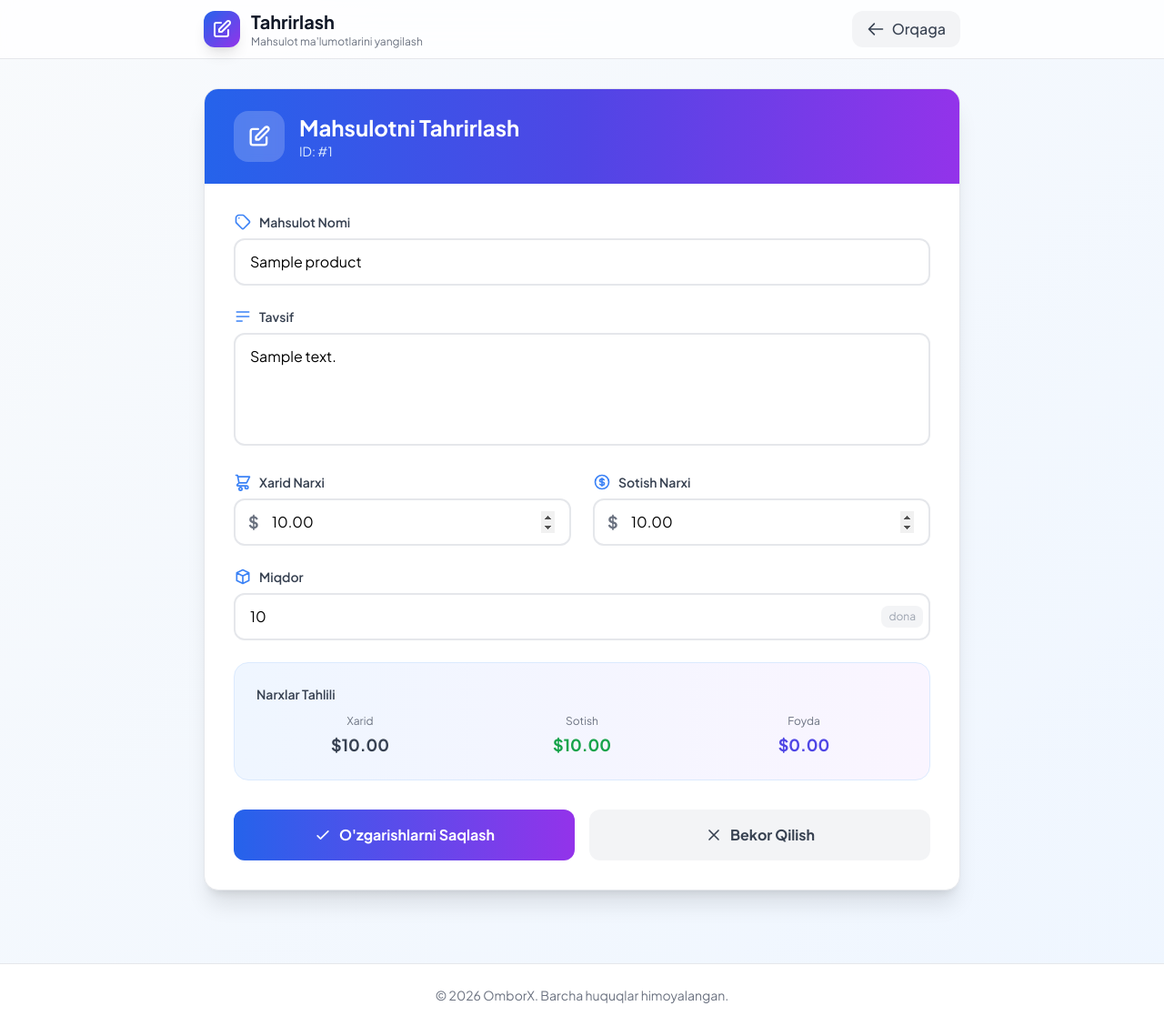
After one commit to azatbek-07/Foyda-zarar, a PHP site: page /edit_product.php?id=1 in a window 1280 px wide. The commit adds this page. Shown: the whole page at 91% size. Run offline with PHP 8.4, Linux system fonts and the light colour scheme; the visitor is signed in with stand-in values (Sample User, id 1); tables that the repository leaves empty hold one stand-in row (values such as "Sample post"); some libraries are stand-ins or nearby versions.

Commit message:
Add product editing functionality with form and live preview

```diff
--- /dev/null
+++ b/edit_product.php
@@ -0,0 +1,410 @@
+<?php
+session_start();
+
+if (!isset($_SESSION["loggedin"]) || $_SESSION["loggedin"] !== true) {
+    header("Location: login/index.php");
+    exit;
+}
+
+include './db.php';
+
+$db = new DB();
+
+// Get product ID from URL
+$product_id = isset($_GET['id']) ? $_GET['id'] : null;
+
+if (!$product_id) {
+    header("Location: ./");
+    exit;
+}
+
+
+
+// Fetch product data
+$product = $db->select('products', '*', ['id' => $product_id]);
+if (empty($product)) {
+    header("Location: ./");
+    exit;
+}
+$product = $product[0];
+
+$success_message = '';
+$error_message = '';
+
+// =======================
+// UPDATE
+// =======================
+if ($_SERVER['REQUEST_METHOD'] === 'POST') {
+    $id = $_POST['id'];
+    $name = $_POST['name'];
+    $description = $_POST['description'];
+    $purchase_price = $_POST['purchase_price'];
+    $sale_price = $_POST['sale_price'];
+    $quantity = $_POST['quantity'];
+
+    try {
+        $db->update(
+            'products',
+            [
+                'name' => $name,
+                'description' => $description,
+                'purchase_price' => $purchase_price,
+                'sale_price' => $sale_price,
+                'quantity' => $quantity
+            ],
+            [
+                'id' => $id
+            ]
+        );
+
+        $success_message = "Mahsulot muvaffaqiyatli yangilandi!";
+
+        // Refresh product data
+        $product = $db->select('products', '*', ['id' => $id])[0];
+
+
+        header("Location: ./");
+        exit;
+    } catch (Exception $e) {
+        $error_message = "Xatolik yuz berdi: " . $e->getMessage();
+    }
+}
+
+
+?>
+
+<!DOCTYPE html>
+<html lang="uz">
+<head>
+    <meta charset="UTF-8">
+    <meta name="viewport" content="width=device-width, initial-scale=1.0">
+    <title>Mahsulotni Tahrirlash - OmborX</title>
+    <link rel="icon" type="image/x-icon" href="https://cdn-icons-png.flaticon.com/512/1159/1159633.png">
+    <script src="https://cdn.tailwindcss.com"></script>
+    <link rel="stylesheet" href="https://cdnjs.cloudflare.com/ajax/libs/font-awesome/6.5.1/css/all.min.css">
+    <style>
+        @import url('https://fonts.googleapis.com/css2?family=Plus+Jakarta+Sans:wght@300;400;500;600;700;800&display=swap');
+
+        * {
+            font-family: 'Plus Jakarta Sans', sans-serif;
+        }
+
+        @keyframes slideIn {
+            from {
+                opacity: 0;
+                transform: translateY(20px);
+            }
+            to {
+                opacity: 1;
+                transform: translateY(0);
+            }
+        }
+
+        .slide-in {
+            animation: slideIn 0.5s ease-out;
+        }
+
+        @keyframes pulse {
+            0%, 100% {
+                opacity: 1;
+            }
+            50% {
+                opacity: 0.5;
+            }
+        }
+
+        .pulse {
+            animation: pulse 2s cubic-bezier(0.4, 0, 0.6, 1) infinite;
+        }
+
+        input[type="number"]::-webkit-inner-spin-button,
+        input[type="number"]::-webkit-outer-spin-button {
+            opacity: 1;
+        }
+    </style>
+</head>
+<body class="bg-gradient-to-br from-slate-50 to-blue-50 min-h-screen">
+    <!-- Top Navigation -->
+    <nav class="bg-white/80 backdrop-blur-lg border-b border-gray-200 sticky top-0 z-50">
+        <div class="max-w-4xl mx-auto px-4 sm:px-6 lg:px-8">
+            <div class="flex justify-between items-center h-16">
+                <!-- Logo -->
+                <div class="flex items-center gap-3">
+                    <div class="w-10 h-10 bg-gradient-to-br from-blue-600 to-purple-600 rounded-xl flex items-center justify-center shadow-lg">
+                        <svg class="w-6 h-6 text-white" fill="none" stroke="currentColor" viewBox="0 0 24 24">
+                            <path stroke-linecap="round" stroke-linejoin="round" stroke-width="2" d="M11 5H6a2 2 0 00-2 2v11a2 2 0 002 2h11a2 2 0 002-2v-5m-1.414-9.414a2 2 0 112.828 2.828L11.828 15H9v-2.828l8.586-8.586z"></path>
+                        </svg>
+                    </div>
+                    <div>
+                        <h1 class="text-xl font-bold text-gray-900">Tahrirlash</h1>
+                        <p class="text-xs text-gray-500">Mahsulot ma'lumotlarini yangilash</p>
+                    </div>
+                </div>
+
+                <!-- Back Button -->
+                <a href="./"
+                   class="flex items-center gap-2 bg-gray-100 text-gray-700 px-4 py-2 rounded-xl font-medium hover:bg-gray-200 transition-all duration-200">
+                    <svg class="w-5 h-5" fill="none" stroke="currentColor" viewBox="0 0 24 24">
+                        <path stroke-linecap="round" stroke-linejoin="round" stroke-width="2" d="M10 19l-7-7m0 0l7-7m-7 7h18"></path>
+                    </svg>
+                    Orqaga
+                </a>
+            </div>
+        </div>
+    </nav>
+
+    <!-- Main Content -->
+    <main class="max-w-4xl mx-auto px-4 sm:px-6 lg:px-8 py-8">
+        <div class="slide-in">
+            <!-- Success Message -->
+            <?php if ($success_message): ?>
+                <div class="mb-6 bg-gradient-to-r from-green-50 to-emerald-50 border border-green-200 rounded-2xl p-6">
+                    <div class="flex items-center gap-4">
+                        <div class="w-12 h-12 bg-green-500 rounded-full flex items-center justify-center flex-shrink-0">
+                            <svg class="w-6 h-6 text-white" fill="none" stroke="currentColor" viewBox="0 0 24 24">
+                                <path stroke-linecap="round" stroke-linejoin="round" stroke-width="2" d="M5 13l4 4L19 7"></path>
+                            </svg>
+                        </div>
+                        <div>
+                            <h3 class="text-lg font-bold text-green-800">Muvaffaqiyatli!</h3>
+                            <p class="text-green-700"><?php echo htmlspecialchars($success_message); ?></p>
+                            <p class="text-green-600 text-sm mt-1 pulse">Bosh sahifaga qaytarilmoqda...</p>
+                        </div>
+                    </div>
+                </div>
+            <?php endif; ?>
+
+            <!-- Error Message -->
+            <?php if ($error_message): ?>
+                <div class="mb-6 bg-gradient-to-r from-red-50 to-rose-50 border border-red-200 rounded-2xl p-6">
+                    <div class="flex items-center gap-4">
+                        <div class="w-12 h-12 bg-red-500 rounded-full flex items-center justify-center flex-shrink-0">
+                            <svg class="w-6 h-6 text-white" fill="none" stroke="currentColor" viewBox="0 0 24 24">
+                                <path stroke-linecap="round" stroke-linejoin="round" stroke-width="2" d="M6 18L18 6M6 6l12 12"></path>
+                            </svg>
+                        </div>
+                        <div>
+                            <h3 class="text-lg font-bold text-red-800">Xatolik!</h3>
+                            <p class="text-red-700"><?php echo htmlspecialchars($error_message); ?></p>
+                        </div>
+                    </div>
+                </div>
+            <?php endif; ?>
+
+            <!-- Edit Form Card -->
+            <div class="bg-white rounded-2xl shadow-xl border border-gray-200 overflow-hidden">
+                <!-- Card Header -->
+                <div class="bg-gradient-to-r from-blue-600 via-indigo-600 to-purple-600 px-8 py-6">
+                    <div class="flex items-center gap-4">
+                        <div class="w-14 h-14 bg-white/20 backdrop-blur-sm rounded-2xl flex items-center justify-center">
+                            <svg class="w-7 h-7 text-white" fill="none" stroke="currentColor" viewBox="0 0 24 24">
+                                <path stroke-linecap="round" stroke-linejoin="round" stroke-width="2" d="M11 5H6a2 2 0 00-2 2v11a2 2 0 002 2h11a2 2 0 002-2v-5m-1.414-9.414a2 2 0 112.828 2.828L11.828 15H9v-2.828l8.586-8.586z"></path>
+                            </svg>
+                        </div>
+                        <div>
+                            <h2 class="text-2xl font-bold text-white">Mahsulotni Tahrirlash</h2>
+                            <p class="text-blue-100 text-sm">ID: #<?php echo htmlspecialchars($product['id']); ?></p>
+                        </div>
+                    </div>
+                </div>
+
+                <!-- Form Body -->
+                <div class="p-8">
+                    <form action="" method="post" id="editForm">
+                        <input type="hidden" name="id" value="<?php echo htmlspecialchars($product['id']); ?>">
+
+                        <div class="space-y-6">
+                            <!-- Product Name -->
+                            <div>
+                                <label for="name" class="flex items-center gap-2 text-sm font-semibold text-gray-700 mb-2">
+                                    <svg class="w-5 h-5 text-blue-500" fill="none" stroke="currentColor" viewBox="0 0 24 24">
+                                        <path stroke-linecap="round" stroke-linejoin="round" stroke-width="2" d="M7 7h.01M7 3h5c.512 0 1.024.195 1.414.586l7 7a2 2 0 010 2.828l-7 7a2 2 0 01-2.828 0l-7-7A1.994 1.994 0 013 12V7a4 4 0 014-4z"></path>
+                                    </svg>
+                                    Mahsulot Nomi
+                                </label>
+                                <input type="text"
+                                       name="name"
+                                       id="name"
+                                       value="<?php echo htmlspecialchars($product['name']); ?>"
+                                       class="w-full px-4 py-3 border-2 border-gray-200 rounded-xl focus:border-blue-500 focus:ring-4 focus:ring-blue-100 outline-none transition-all duration-200"
+                                       placeholder="Mahsulot nomini kiriting"
+                                       required>
+                            </div>
+
+                            <!-- Description -->
+                            <div>
+                                <label for="description" class="flex items-center gap-2 text-sm font-semibold text-gray-700 mb-2">
+                                    <svg class="w-5 h-5 text-blue-500" fill="none" stroke="currentColor" viewBox="0 0 24 24">
+                                        <path stroke-linecap="round" stroke-linejoin="round" stroke-width="2" d="M4 6h16M4 12h16M4 18h7"></path>
+                                    </svg>
+                                    Tavsif
+                                </label>
+                                <textarea name="description"
+                                          id="description"
+                                          rows="4"
+                                          class="w-full px-4 py-3 border-2 border-gray-200 rounded-xl focus:border-blue-500 focus:ring-4 focus:ring-blue-100 outline-none transition-all duration-200 resize-none"
+                                          placeholder="Mahsulot tavsifini kiriting"
+                                          required><?php echo htmlspecialchars($product['description']); ?></textarea>
+                            </div>
+
+                            <!-- Prices Grid -->
+                            <div class="grid grid-cols-1 md:grid-cols-2 gap-6">
+                                <!-- Purchase Price -->
+                                <div>
+                                    <label for="purchase_price" class="flex items-center gap-2 text-sm font-semibold text-gray-700 mb-2">
+                                        <svg class="w-5 h-5 text-blue-500" fill="none" stroke="currentColor" viewBox="0 0 24 24">
+                                            <path stroke-linecap="round" stroke-linejoin="round" stroke-width="2" d="M3 3h2l.4 2M7 13h10l4-8H5.4M7 13L5.4 5M7 13l-2.293 2.293c-.63.63-.184 1.707.707 1.707H17m0 0a2 2 0 100 4 2 2 0 000-4zm-8 2a2 2 0 100 4 2 2 0 000-4z"></path>
+                                        </svg>
+                                        Xarid Narxi
+                                    </label>
+                                    <div class="relative">
+                                        <span class="absolute left-4 top-1/2 transform -translate-y-1/2 text-gray-500 font-bold text-lg">$</span>
+                                        <input type="number"
+                                               name="purchase_price"
+                                               id="purchase_price"
+                                               step="0.01"
+                                               min="0"
+                                               value="<?php echo htmlspecialchars($product['purchase_price']); ?>"
+                                               class="w-full pl-10 pr-4 py-3 border-2 border-gray-200 rounded-xl focus:border-blue-500 focus:ring-4 focus:ring-blue-100 outline-none transition-all duration-200"
+                                               placeholder="0.00"
+                                               required>
+                                    </div>
+                                </div>
+
+                                <!-- Sale Price -->
+                                <div>
+                                    <label for="sale_price" class="flex items-center gap-2 text-sm font-semibold text-gray-700 mb-2">
+                                        <svg class="w-5 h-5 text-blue-500" fill="none" stroke="currentColor" viewBox="0 0 24 24">
+                                            <path stroke-linecap="round" stroke-linejoin="round" stroke-width="2" d="M12 8c-1.657 0-3 .895-3 2s1.343 2 3 2 3 .895 3 2-1.343 2-3 2m0-8c1.11 0 2.08.402 2.599 1M12 8V7m0 1v8m0 0v1m0-1c-1.11 0-2.08-.402-2.599-1M21 12a9 9 0 11-18 0 9 9 0 0118 0z"></path>
+                                        </svg>
+                                        Sotish Narxi
+                                    </label>
+                                    <div class="relative">
+                                        <span class="absolute left-4 top-1/2 transform -translate-y-1/2 text-gray-500 font-bold text-lg">$</span>
+                                        <input type="number"
+                                               name="sale_price"
+                                               id="sale_price"
+                                               step="0.01"
+                                               min="0"
+                                               value="<?php echo htmlspecialchars($product['sale_price']); ?>"
+                                               class="w-full pl-10 pr-4 py-3 border-2 border-gray-200 rounded-xl focus:border-blue-500 focus:ring-4 focus:ring-blue-100 outline-none transition-all duration-200"
+                                               placeholder="0.00"
+                                               required>
+                                    </div>
+                                </div>
+                            </div>
+
+                            <!-- Quantity -->
+                            <div>
+                                <label for="quantity" class="flex items-center gap-2 text-sm font-semibold text-gray-700 mb-2">
+                                    <svg class="w-5 h-5 text-blue-500" fill="none" stroke="currentColor" viewBox="0 0 24 24">
+                                        <path stroke-linecap="round" stroke-linejoin="round" stroke-width="2" d="M20 7l-8-4-8 4m16 0l-8 4m8-4v10l-8 4m0-10L4 7m8 4v10M4 7v10l8 4"></path>
+                                    </svg>
+                                    Miqdor
+                                </label>
+                                <div class="relative">
+                                    <input type="number"
+                                           name="quantity"
+                                           id="quantity"
+                                           min="0"
+                                           value="<?php echo htmlspecialchars($product['quantity']); ?>"
+                                           class="w-full px-4 py-3 border-2 border-gray-200 rounded-xl focus:border-blue-500 focus:ring-4 focus:ring-blue-100 outline-none transition-all duration-200"
+                                           placeholder="Mahsulot miqdorini kiriting"
+                                           required>
+                                    <div class="absolute right-2 top-1/2 transform -translate-y-1/2 flex gap-1">
+                                        <span class="text-xs text-gray-400 bg-gray-100 px-2 py-1 rounded-lg">dona</span>
+                                    </div>
+                                </div>
+                            </div>
+
+                            <!-- Profit Preview -->
+                            <div class="bg-gradient-to-r from-blue-50 to-purple-50 rounded-2xl p-6 border border-blue-100">
+                                <h4 class="text-sm font-semibold text-gray-700 mb-3">Narxlar Tahlili</h4>
+                                <div class="grid grid-cols-3 gap-4 text-center">
+                                    <div>
+                                        <p class="text-xs text-gray-500 mb-1">Xarid</p>
+                                        <p class="text-lg font-bold text-gray-700" id="previewPurchase">
+                                            $<?php echo number_format($product['purchase_price'], 2); ?>
+                                        </p>
+                                    </div>
+                                    <div>
+                                        <p class="text-xs text-gray-500 mb-1">Sotish</p>
+                                        <p class="text-lg font-bold text-green-600" id="previewSale">
+                                            $<?php echo number_format($product['sale_price'], 2); ?>
+                                        </p>
+                                    </div>
+                                    <div>
+                                        <p class="text-xs text-gray-500 mb-1">Foyda</p>
+                                        <p class="text-lg font-bold text-indigo-600" id="previewProfit">
+                                            $<?php echo number_format($product['sale_price'] - $product['purchase_price'], 2); ?>
+                                        </p>
+                                    </div>
+                                </div>
+                            </div>
+                        </div>
+
+                        <!-- Action Buttons -->
+                        <div class="flex flex-col sm:flex-row gap-4 mt-8">
+                            <button type="submit"
+                                    class="flex-1 bg-gradient-to-r from-blue-600 to-purple-600 text-white py-4 px-6 rounded-xl font-bold hover:shadow-2xl transform hover:scale-[1.02] transition-all duration-300 flex items-center justify-center gap-2">
+                                <svg class="w-5 h-5" fill="none" stroke="currentColor" viewBox="0 0 24 24">
+                                    <path stroke-linecap="round" stroke-linejoin="round" stroke-width="2" d="M5 13l4 4L19 7"></path>
+                                </svg>
+                                O'zgarishlarni Saqlash
+                            </button>
+                            <a href="./"
+                               class="flex-1 bg-gray-100 text-gray-700 py-4 px-6 rounded-xl font-bold hover:bg-gray-200 transform hover:scale-[1.02] transition-all duration-300 flex items-center justify-center gap-2 text-center">
+                                <svg class="w-5 h-5" fill="none" stroke="currentColor" viewBox="0 0 24 24">
+                                    <path stroke-linecap="round" stroke-linejoin="round" stroke-width="2" d="M6 18L18 6M6 6l12 12"></path>
+                                </svg>
+                                Bekor Qilish
+                            </a>
+                        </div>
+                    </form>
+                </div>
+            </div>
+        </div>
+    </main>
+
+    <!-- Footer -->
+    <footer class="border-t border-gray-200 bg-white mt-12">
+        <div class="max-w-4xl mx-auto px-4 py-6 text-center">
+            <p class="text-gray-500 text-sm">
+                &copy; <?php echo date('Y'); ?> OmborX. Barcha huquqlar himoyalangan.
+            </p>
+        </div>
+    </footer>
+
+    <script>
+        // Live profit preview
+        const purchaseInput = document.getElementById('purchase_price');
+        const saleInput = document.getElementById('sale_price');
+        const previewPurchase = document.getElementById('previewPurchase');
+        const previewSale = document.getElementById('previewSale');
+        const previewProfit = document.getElementById('previewProfit');
+
+        function updatePreview() {
+            const purchase = parseFloat(purchaseInput.value) || 0;
+            const sale = parseFloat(saleInput.value) || 0;
+            const profit = sale - purchase;
+
+            previewPurchase.textContent = '$' + purchase.toFixed(2);
+            previewSale.textContent = '$' + sale.toFixed(2);
+
+            const profitElement = previewProfit;
+            profitElement.textContent = '$' + profit.toFixed(2);
+
+            if (profit > 0) {
+                profitElement.className = 'text-lg font-bold text-green-600';
+            } else if (profit < 0) {
+                profitElement.className = 'text-lg font-bold text-red-600';
+            } else {
+                profitElement.className = 'text-lg font-bold text-gray-600';
+            }
+        }
+
+        purchaseInput.addEventListener('input', updatePreview);
+        saleInput.addEventListener('input', updatePreview);
+    </script>
+</body>
+</html>
--- a/index.php
+++ b/index.php
@@ -252,7 +252,7 @@ $products = $db->select('products', '*');
 
                         <!-- Card Footer -->
                         <div class="border-t border-gray-100 p-4 flex gap-2">
-                            <button class="flex-1 flex items-center justify-center gap-2 bg-blue-50 text-blue-700 px-4 py-2.5 rounded-xl font-medium hover:bg-blue-100 transition-all duration-200">
+                            <button onclick="window.location.href='./edit_product.php?id=<?php echo $product['id']; ?>'" class="flex-1 flex items-center justify-center gap-2 bg-blue-50 text-blue-700 px-4 py-2.5 rounded-xl font-medium hover:bg-blue-100 transition-all duration-200">
                                 <svg class="w-4 h-4" fill="none" stroke="currentColor" viewBox="0 0 24 24">
                                     <path stroke-linecap="round" stroke-linejoin="round" stroke-width="2" d="M11 5H6a2 2 0 00-2 2v11a2 2 0 002 2h11a2 2 0 002-2v-5m-1.414-9.414a2 2 0 112.828 2.828L11.828 15H9v-2.828l8.586-8.586z"></path>
                                 </svg>
```
